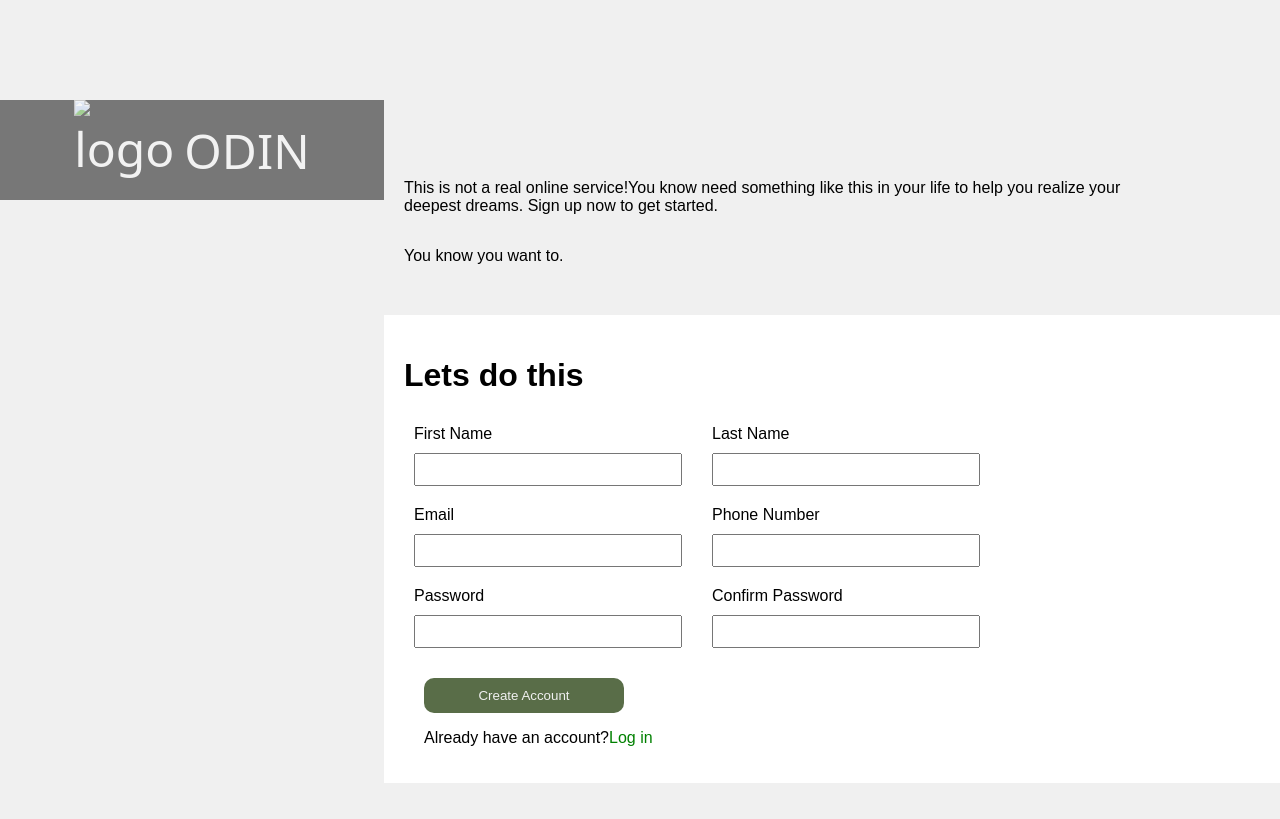
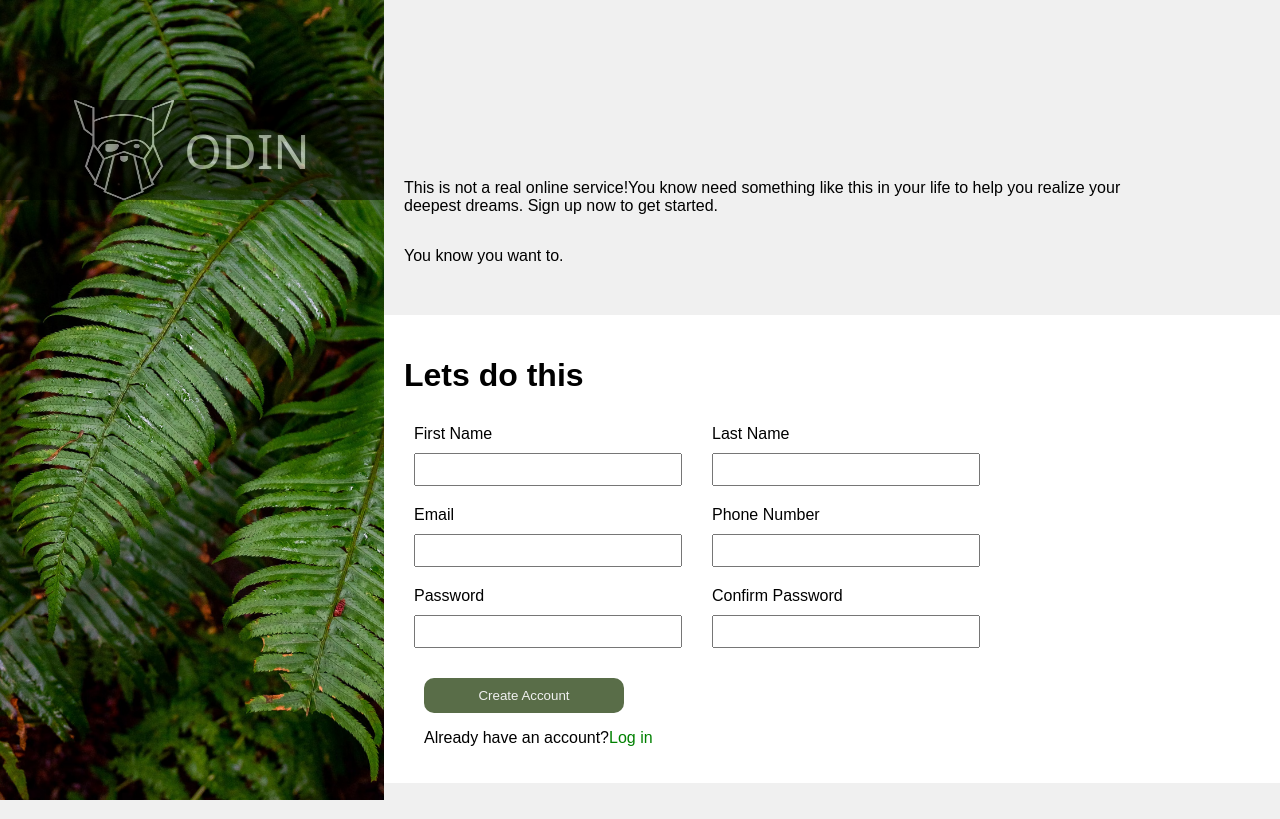
Before and after one commit to PrameelaKunchanapalli/sign-up-form, a plain HTML site: page index.html in a window 1280 px wide. Drawn offline with Linux system fonts and the light colour scheme; the site is published under a folder, as on GitHub Pages, so addresses that start at the root find nothing; a web font is replaced by a local one.

Commit message:
Changed Image Paths

```diff
--- a/index.html
+++ b/index.html
@@ -9,7 +9,7 @@
 <body>
     <div class="container">
         <div class="sidebar">
-            <div class="logo"><img src="/logo.png" alt="logo">ODIN</div>
+            <div class="logo"><img src="logo.png" alt="logo">ODIN</div>
         </div>
         <div class="form-container">
             <div class="sec1">
--- a/style.css
+++ b/style.css
@@ -16,7 +16,7 @@ display: flex;
 .sidebar{
     width: 30%;
     height: 100vh;
-    background-image: url(/pic.avif);
+    background-image: url(pic.avif);
     background-size: cover;
     background-position: center;
     background-repeat: no-repeat;
```
